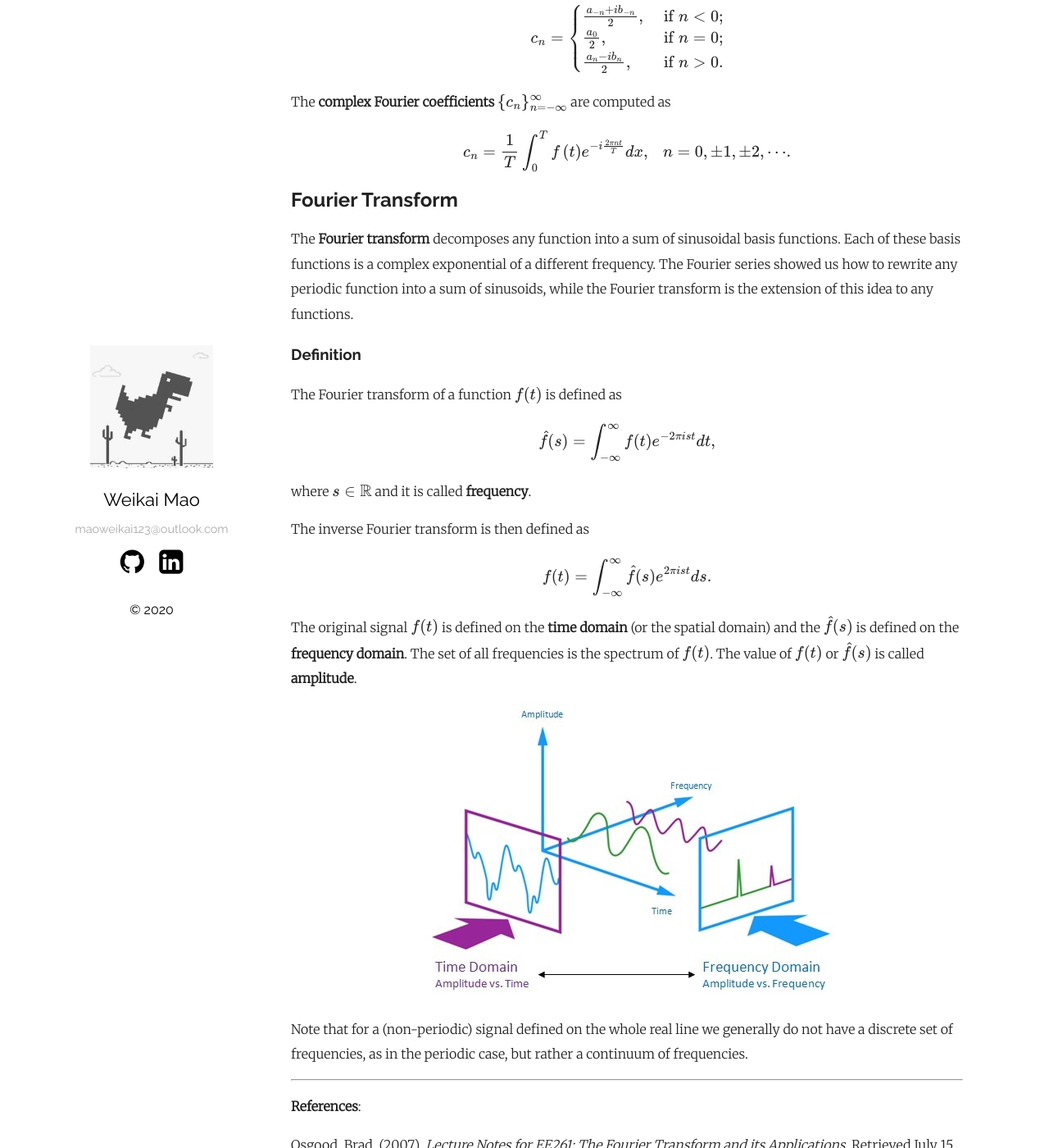
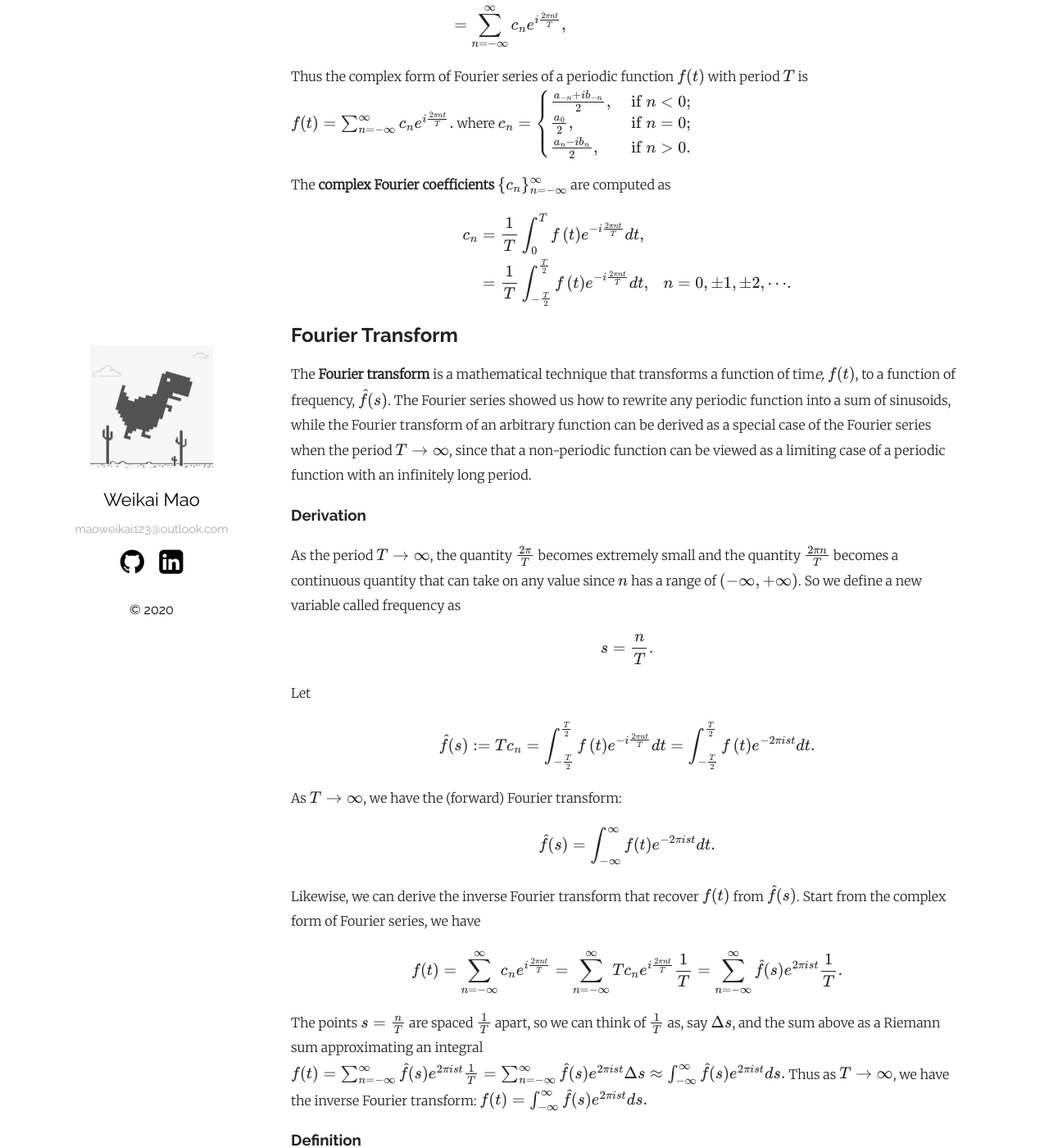
Before and after one commit to WalkerMao/walkermao.github.io, a Jekyll site: the page built from _posts/2020-07-17-Fourier.md, in a window 1280 px wide and 1400 px high, scrolled down 1543 px. Shown: the whole window at 82% size. Built offline with Jekyll 4.4.1, drawn with Linux system fonts in a browser that asks for light colours; formulas are drawn with MathJax 3; comment, search, counter and statistics services are not loaded; some of the changed text lies outside the part shown.

Commit message:
edit Fourier.md

```diff
--- a/_posts/2020-07-17-Fourier.md
+++ b/_posts/2020-07-17-Fourier.md
@@ -9,7 +9,11 @@
 
 ## Fourier Series
 
-The **Fourier series** breaks down a periodic function into the sum of sinusoidal functions (cosine and sine), and it is the Fourier transform for periodic functions.
+We know that the sum of sinusoidal functions (cosine and sine) will still be a periodic function. However, the **Fourier series** do the inverse: it breaks down a periodic function into the sum of sinusoidal functions. The Fourier series is the Fourier transform for periodic functions.
+
+Here is an example from [*Math is fun*](https://www.mathsisfun.com/calculus/fourier-series.html) shows the plot of $$\sin(x)+\sin(2x)$$.
+
+<div style="text-align: center"> <img src="../pictures/waves.svg" alt="waves" style="zoom: 80%;" />  </div>
 
 ### Definition
 
@@ -57,8 +61,11 @@
 \end{align}
 $$
 
+Thus the complex form of Fourier series of a periodic function $$f(t)$$ with period $$T$$ is
+$$
+f(t) = \sum_{n=-\infty}^\infty c_n e^{i\frac{2\pi nt}{T}}.
+$$
 where
-
 $$
 c_n =
 \begin{cases}
@@ -71,12 +78,51 @@
 The **complex Fourier coefficients** $$\{c_n\}_{n=-\infty}^{\infty}$$ are computed as
 
 $$
-{c_n} = \frac{1}{T} \int_{0}^T  {f\left( t \right){e^{-i\frac{2\pi nt}{T}}}dx}, \ \ \ {n = 0, \pm 1, \pm 2, \cdots }.
+\begin{align}
+{c_n} &= \frac{1}{T} \int_{0}^T  {f\left( t \right){e^{-i\frac{2\pi nt}{T}}}dt}, \\
+&= \frac{1}{T} \int_{-\frac{T}{2}}^{\frac{T}{2}}  {f\left( t \right){e^{-i\frac{2\pi nt}{T}}}dt},
+\ \ \ {n = 0, \pm 1, \pm 2, \cdots }.
+\end{align}
 $$
 
 ## Fourier Transform
 
-The **Fourier transform** decomposes any function into a sum of sinusoidal basis functions. Each of these basis functions is a complex exponential of a different frequency. The Fourier series showed us how to rewrite any periodic function into a sum of sinusoids, while the Fourier transform is the extension of this idea to any functions.
+The **Fourier transform** is a mathematical technique that transforms a function of tim*e,* $f(t)$, to a function of frequency, $$\hat{f}(s)$$. The Fourier series showed us how to rewrite any periodic function into a sum of sinusoids, while the Fourier transform of an arbitrary function can be derived as a special case of the Fourier series when the period $$T\to\infty$$, since that a non-periodic function can be viewed as a limiting case of a periodic function with an infinitely long period.
+
+### Derivation
+
+As the period $$T\to\infty$$, the quantity $$\frac{2\pi}{T}$$ becomes extremely small and the quantity $$\frac{2\pi n}{T}$$ becomes a continuous quantity that can take on any value since $$n$$ has a range of $$(-\infty,+\infty)$$. So we define a new variable called frequency as
+
+$$
+s = \frac{n}{T}.
+$$
+
+Let
+
+$$
+\hat{f}(s) := Tc_n = \int_{-\frac{T}{2}}^{\frac{T}{2}}  {f\left( t \right){e^{-i\frac{2\pi nt}{T}}}dt} = \int_{-\frac{T}{2}}^{\frac{T}{2}}  {f\left( t \right){e^{-2\pi ist}}dt}.
+$$
+
+As $$T\to\infty$$, we have the (forward) Fourier transform:
+
+$$
+\hat{f}(s) = \int_{-\infty}^{\infty} f(t)e^{-2\pi ist}dt.
+$$
+
+Likewise, we can derive the inverse Fourier transform that recover $$f(t)$$ from $$\hat{f}(s)$$. Start from the complex form of Fourier series, we have
+
+$$
+f(t) = \sum_{n=-\infty}^\infty c_n e^{i\frac{2\pi nt}{T}} = \sum_{n=-\infty}^\infty Tc_n e^{i\frac{2\pi nt}{T}} \frac{1}{T} = \sum_{n=-\infty}^\infty \hat{f}(s) e^{2\pi ist} \frac{1}{T}.
+$$
+
+The points $$s=\frac{n}{T}$$ are spaced $$\frac{1}{T}$$ apart, so we can think of $$\frac{1}{T}$$ as, say $$\Delta s$$, and the sum above as a Riemann sum approximating an integral
+$$
+f(t) = \sum_{n=-\infty}^\infty \hat{f}(s) e^{2\pi ist} \frac{1}{T} = \sum_{n=-\infty}^\infty \hat{f}(s) e^{2\pi ist} \Delta s \approx \int_{-\infty}^{\infty} \hat{f}(s)e^{2\pi ist}ds.
+$$
+Thus as $$T\to\infty$$, we have the inverse Fourier transform:
+$$
+f(t) = \int_{-\infty}^{\infty} \hat{f}(s)e^{2\pi ist}ds.
+$$
 
 ### Definition
 
@@ -94,7 +140,7 @@
 f(t) = \int_{-\infty}^{\infty} \hat{f}(s)e^{2\pi ist}ds.
 $$
 
-The original signal $$f(t)$$ is defined on the **time domain** (or the spatial domain) and the $$\hat{f}(s)$$ is defined on the **frequency domain**. The set of all frequencies is the spectrum of $f(t)$. The value of $$f(t)$$ or $$\hat{f}(s)$$ is called **amplitude**.
+The original signal $$f(t)$$ is defined on the **time domain** (or the spatial domain) and the $$\hat{f}(s)$$ is defined on the **frequency domain**. The Fourier transform analyzes a signal into its frequency components. The set of all frequencies is the spectrum of $f(t)$. The value of $$f(t)$$ or $$\hat{f}(s)$$ is called **amplitude**.
 
 <div style="text-align: center"> <img src="/pictures/fourier_transform.jpg" alt="fourier_transform" style="zoom:100%;" /> </div>
 
@@ -106,6 +152,8 @@
 
 Osgood, Brad. (2007). *Lecture Notes for EE261: The Fourier Transform and its Applications*. Retrieved July 15, 2020, from https://see.stanford.edu/materials/lsoftaee261/book-fall-07.pdf.
 
-Bevel, Pete. (2010). *The Fourier Transform*. Retrieved July 17, 2020, from http://www.thefouriertransform.com/.
+Bevel, Pete. (2010). *The Fourier Transform*. Retrieved July 17, 2020, from http://www.thefouriertransform.com.
 
-Svirin, Alex. (2020). *Complex Form of Fourier Series*. Retrieved July 17, 2020, from https://www.math24.net/complex-form-fourier-series/.
+Svirin, Alex. (2020). *Complex Form of Fourier Series*. Retrieved July 17, 2020, from https://www.math24.net/complex-form-fourier-series.
+
+Cheever, Erik. (2005). *Introduction to the Fourier Transform*. Retrieved July 18, 2020, from https://lpsa.swarthmore.edu/Fourier/Xforms/FXformIntro.html.
```
Also changed, not shown: pictures/waves.svg (added).
